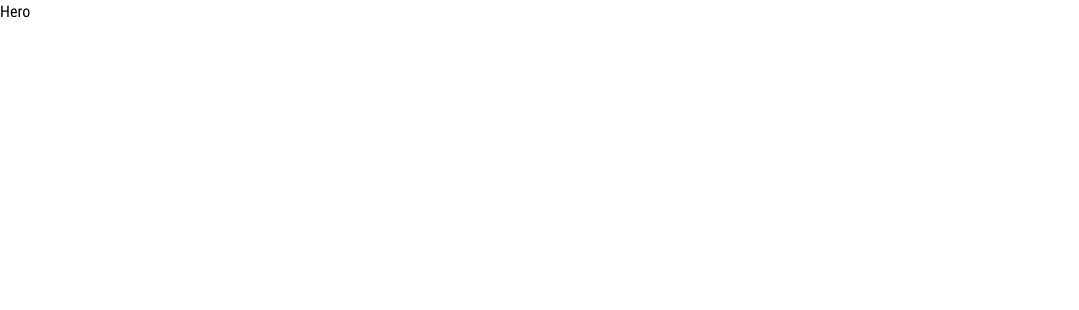
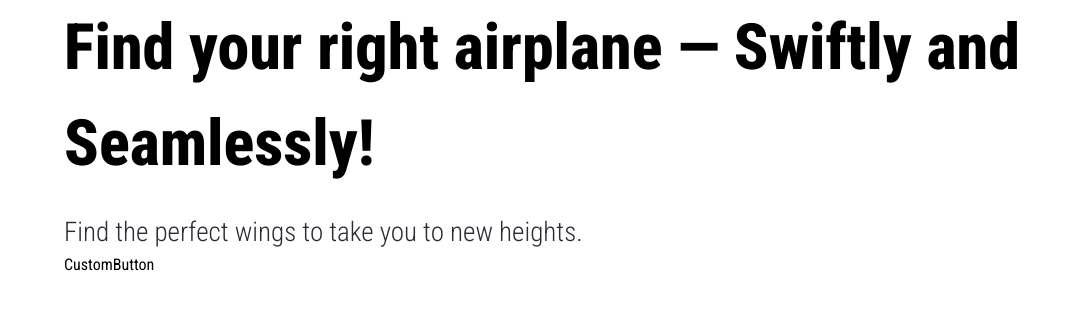
Before and after one commit to ShlokBharadwaj/planedekho, a Next.js app: page / in a window 1280 px wide. Shown: the top 310 px of the page, without its empty margins (0-1079 px from the left). Built offline with nearby package versions, Linux system fonts and the light colour scheme; a web font is replaced by a local one.

Commit message:
Add: Custom button component and Hero section

```diff
--- /dev/null
+++ b/src/components/CustomButton.tsx
@@ -0,0 +1,9 @@
+import React from 'react';
+
+const CustomButton = () => {
+  return (
+    <div>CustomButton</div>
+  )
+}
+
+export default CustomButton;
--- a/src/components/Hero.tsx
+++ b/src/components/Hero.tsx
@@ -1,9 +1,18 @@
 import React from 'react';
 import Image from "next/image";
+import { CustomButton } from ".";
 
 const Hero = () => {
     return (
-        <div className="hero">Hero</div>
+        <div className="hero">
+            <div className="flex-1 pt-36 padding-x">
+                <h1 className="hero__title">Find your right airplane — Swiftly and Seamlessly!</h1>
+
+                <p className="hero__subtitle">Find the perfect wings to take you to new heights.</p>
+
+                <CustomButton />
+            </div>
+        </div>
     )
 }
 
--- a/src/components/index.ts
+++ b/src/components/index.ts
@@ -1,3 +1,4 @@
 import Hero from "./Hero";
+import CustomButton from "./CustomButton";
 
-export { Hero };
+export { Hero, CustomButton };
```
